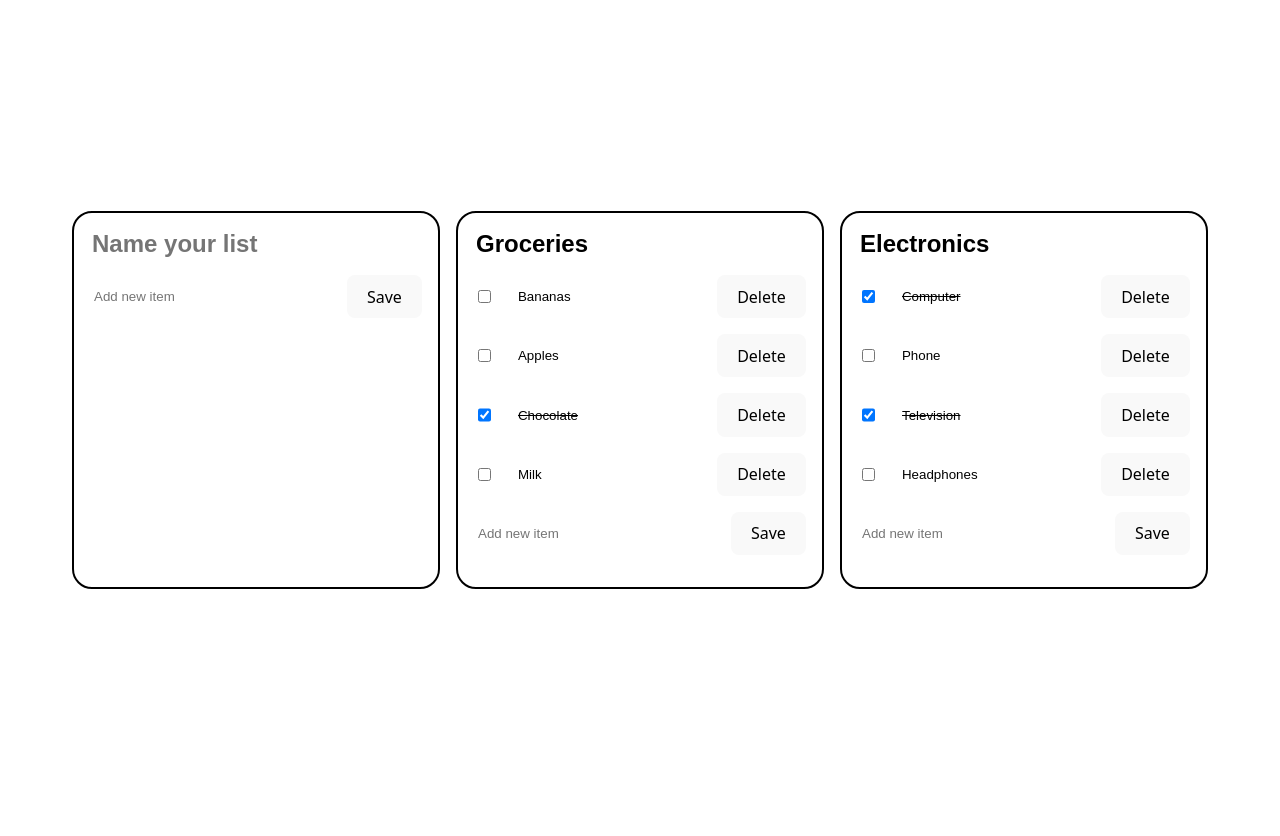
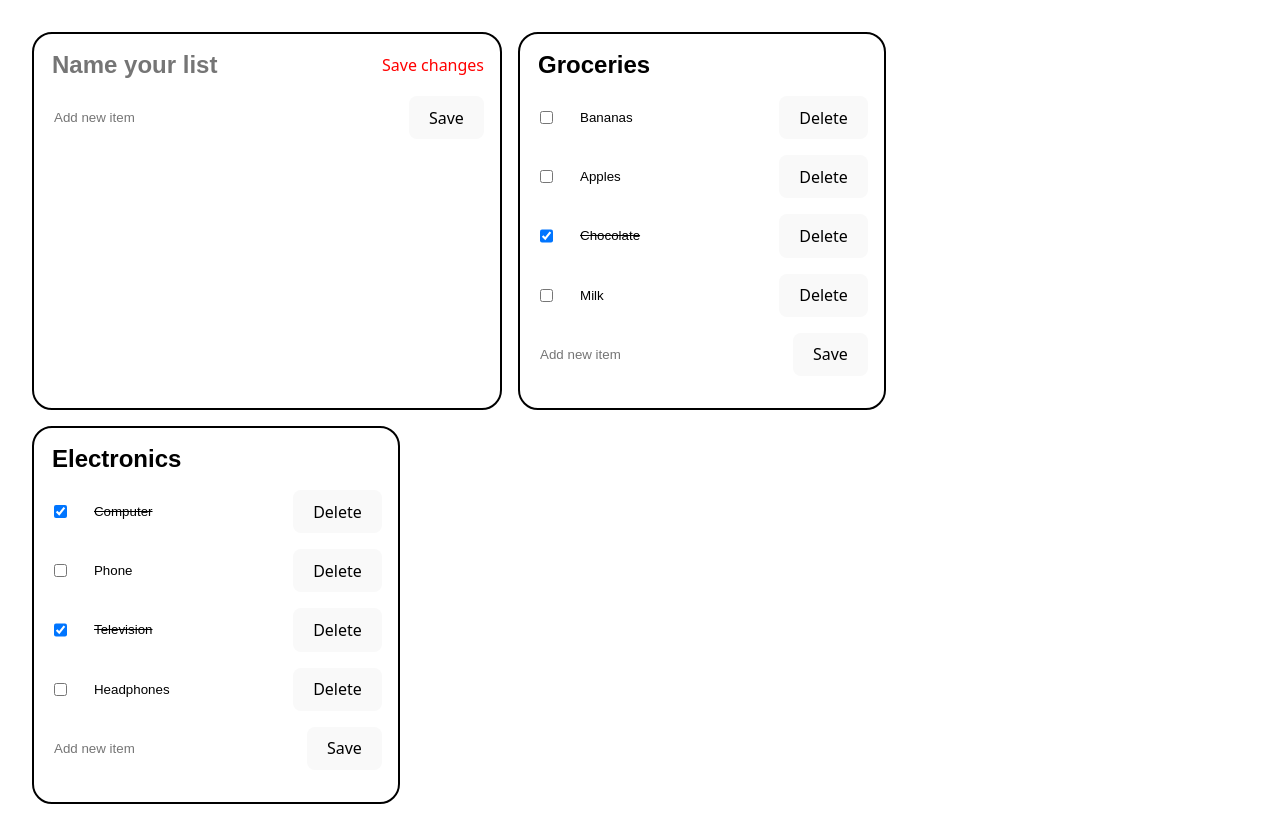
Before and after one commit to zackhanni/react-simple-list-app, a React (Vite) app: page / in a window 1280 px wide. Before the commit the page ends 800 px from the top, so only its background shows below. Built offline with nearby package versions, Linux system fonts and the light colour scheme.

Commit message:
list data is now being saved to local storage

```diff
--- a/components/ListCard.tsx
+++ b/components/ListCard.tsx
@@ -1,12 +1,14 @@
 "use client";
 
 import { useState } from "react";
+import { v4 as uuidv4 } from "uuid";
 
 export const ListCard = ({ cardData, updateList }) => {
-  const { id, cardTitle, listItems } = cardData;
+  // const { id, title, list } = cardData;
 
-  const [title, setTitle] = useState(cardTitle);
-  const [list, setList] = useState(listItems);
+  const [title, setTitle] = useState(cardData.title);
+  const [list, setList] = useState(cardData.list);
+  const [id, setId] = useState(cardData.id);
   const [newItem, setNewItem] = useState("");
 
   const removeItem = (index: number) => {
@@ -17,13 +19,12 @@ export const ListCard = ({ cardData, updateList }) => {
 
   const addItem = (newItem: string) => {
     const updatedList = [...list];
-    updatedList.push({ name: newItem, finished: false });
+    updatedList.push({ id: uuidv4(), name: newItem, finished: false });
     setList(updatedList);
     setNewItem("");
   };
 
-  const handleSave = (e) => {
-    e.preventDefault();
+  const handleSave = () => {
     updateList({ id, title, list });
   };
 
@@ -37,8 +38,8 @@ export const ListCard = ({ cardData, updateList }) => {
           placeholder="Name your list"
         ></input>
 
-        {listItems != list && (
-          <button onClick={handleSave}>Save changes</button>
+        {cardData.list != list && (
+          <button onClick={() => handleSave()}>Save changes</button>
         )}
       </div>
 
@@ -55,7 +56,7 @@ export const ListCard = ({ cardData, updateList }) => {
             <p key={id} className="card-list-item">
               <input
                 type="checkbox"
-                checked={finished}
+                defaultChecked={finished}
                 onClick={() => {
                   const updatedList = [...list];
                   updatedList[index].finished = finished ? false : true;
--- a/src/App.tsx
+++ b/src/App.tsx
@@ -2,25 +2,34 @@
 
 import "./App.css";
 import ListCard from "../components/ListCard";
-import { useState } from "react";
+import { useEffect, useState } from "react";
 import { v4 as uuidv4 } from "uuid";
 
 type Card = {
   id: string;
-  cardTitle: string;
-  listItems: {
+  title: string;
+  list: {
     id: string;
     name: string;
     finished: boolean;
   }[];
 };
 
+const LOCAL_STORAGE_KEY = "myListAppData";
+
 function App() {
-  const [allData, setAllData] = useState([
+  const [allData, setAllData] = useState<Card[]>([]);
+
+  useEffect(() => {
+    const savedData = localStorage.getItem(LOCAL_STORAGE_KEY);
+    if (savedData != null) {
+      setAllData(JSON.parse(savedData));
+    } else {
+      setAllData([
         {
           id: uuidv4(),
-      cardTitle: "Groceries",
-      listItems: [
+          title: "Groceries",
+          list: [
             { id: uuidv4(), name: "Bananas", finished: false },
             { id: uuidv4(), name: "Apples", finished: false },
             { id: uuidv4(), name: "Chocolate", finished: true },
@@ -29,8 +38,8 @@ function App() {
         },
         {
           id: uuidv4(),
-      cardTitle: "Electronics",
-      listItems: [
+          title: "Electronics",
+          list: [
             { id: uuidv4(), name: "Computer", finished: true },
             { id: uuidv4(), name: "Phone", finished: false },
             { id: uuidv4(), name: "Television", finished: true },
@@ -38,6 +47,12 @@ function App() {
           ],
         },
       ]);
+    }
+  }, []);
+
+  // useEffect(() => {
+  //   localStorage.setItem(LOCAL_STORAGE_KEY, JSON.stringify(allData));
+  // }, [allData]);
 
   const updateList = (updatedList: Card) => {
     const updatedAllData = [...allData];
@@ -46,6 +61,7 @@ function App() {
     );
     updatedAllData[listIndex] = updatedList;
     setAllData(updatedAllData);
+    localStorage.setItem(LOCAL_STORAGE_KEY, JSON.stringify(allData));
   };
 
   return (
@@ -54,13 +70,17 @@ function App() {
         <ListCard
           cardData={{
             id: uuidv4(),
-            cardTitle: "",
-            listItems: [],
+            title: "",
+            list: [],
           }}
           updateList={updateList}
         />
         {allData.map((listCard) => (
-          <ListCard cardData={listCard} updateList={updateList} />
+          <ListCard
+            cardData={listCard}
+            updateList={updateList}
+            key={listCard.id}
+          />
         ))}
       </section>
     </main>
```
Lines whose indentation alone changed are shown as unchanged.
